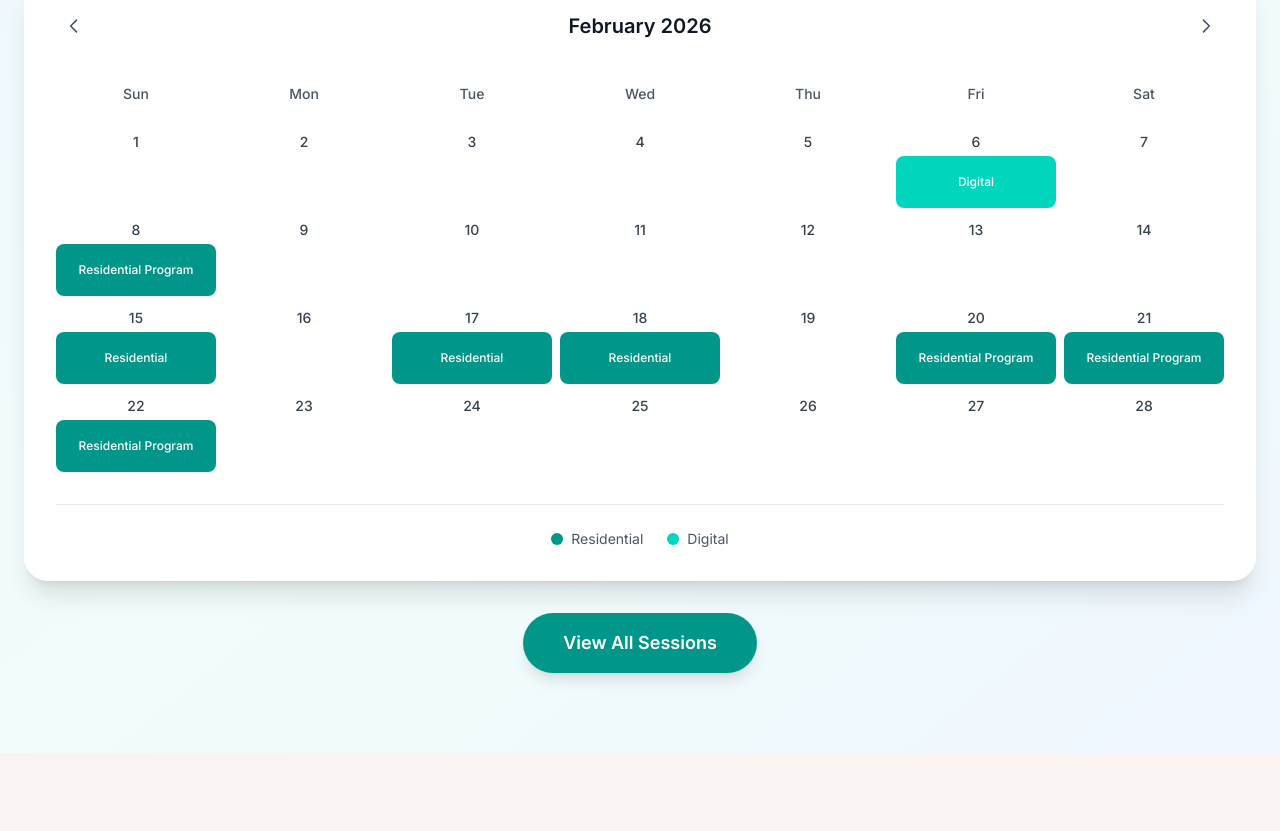
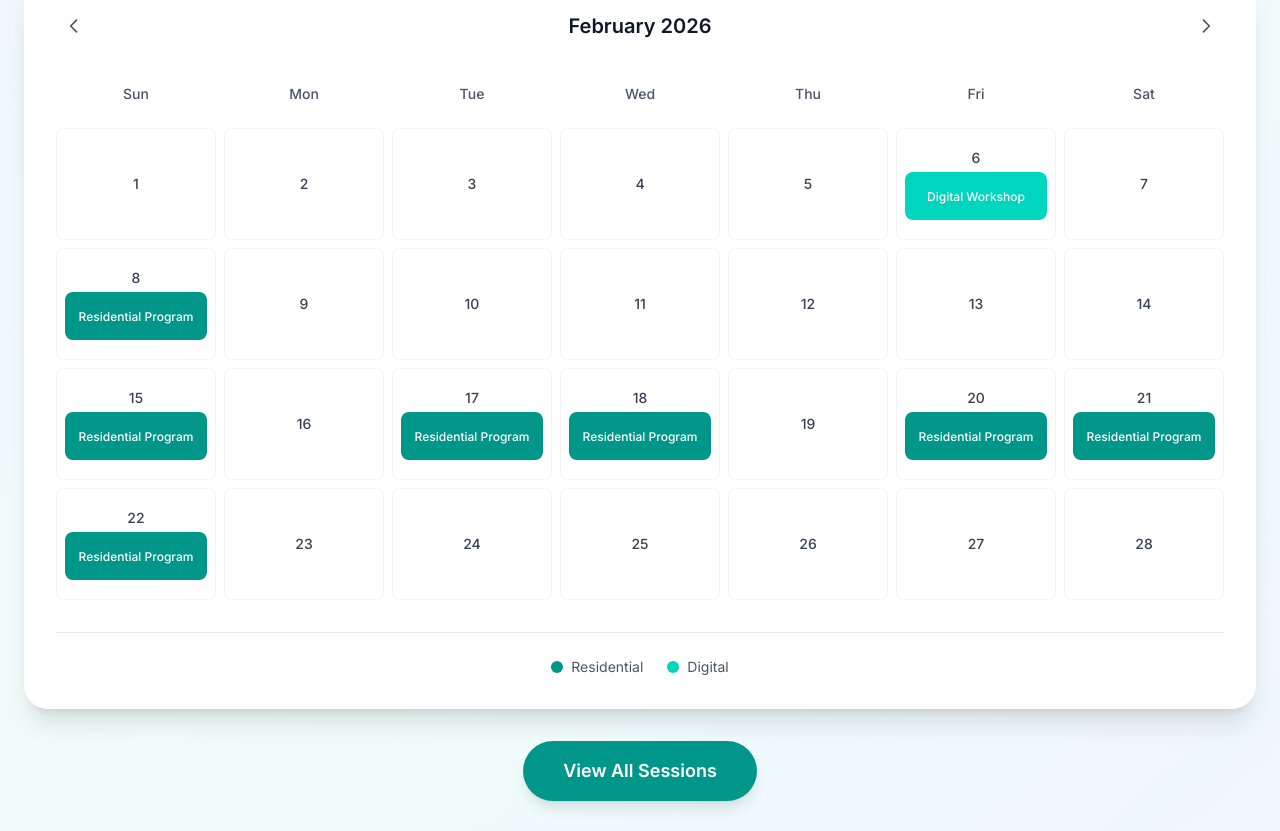
Before and after one commit to AnekantEmployee/winovermind, a Next.js app: page / in a window 1280 px wide. Shown: the part 5080-5911 px from the top of the page. Built offline with nearby package versions, Linux system fonts and the light colour scheme.

Commit message:
`Refactor ProgramCalendarSection component with minor styling adjustments`

```diff
--- a/components/ProgramCalender.tsx
+++ b/components/ProgramCalender.tsx
@@ -78,15 +78,15 @@ export default function ProgramCalendarSection() {
         </div>
 
         {/* Calendar */}
-        <div className="bg-white rounded-3xl shadow-xl p-8 mb-8">
+        <div className="bg-white rounded-3xl shadow-xl p-4 md:p-8 mb-8">
           {/* Calendar Header */}
-          <div className="flex items-center justify-between mb-8">
+          <div className="flex items-center justify-between mb-6 md:mb-8">
             <button
               onClick={previousMonth}
-              className="p-2 hover:bg-gray-100 rounded-full transition"
+              className="p-1.5 md:p-2 hover:bg-gray-100 rounded-full transition"
             >
               <svg
-                className="w-5 h-5 text-gray-600"
+                className="w-4 h-4 md:w-5 md:h-5 text-gray-600"
                 fill="none"
                 stroke="currentColor"
                 viewBox="0 0 24 24"
@@ -99,15 +99,15 @@ export default function ProgramCalendarSection() {
                 />
               </svg>
             </button>
-            <h3 className="text-xl font-semibold text-gray-900">
+            <h3 className="text-base md:text-xl font-semibold text-gray-900">
               {monthNames[currentMonth.getMonth()]} {currentMonth.getFullYear()}
             </h3>
             <button
               onClick={nextMonth}
-              className="p-2 hover:bg-gray-100 rounded-full transition"
+              className="p-1.5 md:p-2 hover:bg-gray-100 rounded-full transition"
             >
               <svg
-                className="w-5 h-5 text-gray-600"
+                className="w-4 h-4 md:w-5 md:h-5 text-gray-600"
                 fill="none"
                 stroke="currentColor"
                 viewBox="0 0 24 24"
@@ -123,22 +123,23 @@ export default function ProgramCalendarSection() {
           </div>
 
           {/* Day Names */}
-          <div className="grid grid-cols-7 gap-2 mb-4">
+          <div className="grid grid-cols-7 gap-1 md:gap-2 mb-2 md:mb-4">
             {dayNames.map((day) => (
               <div
                 key={day}
-                className="text-center text-sm font-medium text-gray-600 py-2"
+                className="text-center text-xs md:text-sm font-medium text-gray-600 py-1 md:py-2"
               >
-                {day}
+                <span className="sm:hidden">{day.slice(0, 1)}</span>
+                <span className="hidden sm:inline">{day}</span>
               </div>
             ))}
           </div>
 
           {/* Calendar Grid */}
-          <div className="grid grid-cols-7 gap-2">
+          <div className="grid grid-cols-7 gap-1 md:gap-2">
             {/* Empty cells for days before month starts */}
             {Array.from({ length: firstDay }).map((_, index) => (
-              <div key={`empty-${index}`} className="h-20"></div>
+              <div key={`empty-${index}`} className="h-24 md:h-28 border border-gray-100 rounded-lg"></div>
             ))}
 
             {/* Days of the month */}
@@ -147,14 +148,14 @@ export default function ProgramCalendarSection() {
               const event = getEventForDate(day);
 
               return (
-                <div key={day} className="relative h-20">
-                  <div className="absolute inset-0 flex flex-col">
-                    <div className="text-center text-sm font-medium text-gray-700 py-1">
+                <div key={day} className="relative h-24 md:h-28 border border-gray-100 rounded-lg">
+                  <div className="absolute inset-2 flex flex-col justify-center gap-1">
+                    <div className="text-center text-xs md:text-sm font-medium text-gray-700">
                       {day}
                     </div>
                     {event && (
                       <div
-                        className={`flex-1 rounded-lg flex items-center justify-center text-xs text-white font-medium px-1 ${
+                        className={`min-h-[2.5rem] md:min-h-[3rem] rounded-md md:rounded-lg flex items-center justify-center text-center text-[9px] leading-tight md:text-xs text-white font-medium px-1 py-1 ${
                           event.type === "residential"
                             ? "bg-teal-600"
                             : "bg-teal-400"
@@ -164,9 +165,7 @@ export default function ProgramCalendarSection() {
                             event.span > 1 ? `span ${event.span}` : "auto",
                         }}
                       >
-                        {event.span === 1
-                          ? event.title.split(" ")[0]
-                          : event.title}
+                        {event.title}
                       </div>
                     )}
                   </div>
@@ -176,21 +175,21 @@ export default function ProgramCalendarSection() {
           </div>
 
           {/* Legend */}
-          <div className="flex items-center justify-center gap-6 mt-8 pt-6 border-t border-gray-200">
-            <div className="flex items-center gap-2">
-              <div className="w-3 h-3 rounded-full bg-teal-600"></div>
-              <span className="text-sm text-gray-600">Residential</span>
+          <div className="flex items-center justify-center gap-4 md:gap-6 mt-6 md:mt-8 pt-4 md:pt-6 border-t border-gray-200">
+            <div className="flex items-center gap-1.5 md:gap-2">
+              <div className="w-2.5 h-2.5 md:w-3 md:h-3 rounded-full bg-teal-600"></div>
+              <span className="text-xs md:text-sm text-gray-600">Residential</span>
             </div>
-            <div className="flex items-center gap-2">
-              <div className="w-3 h-3 rounded-full bg-teal-400"></div>
-              <span className="text-sm text-gray-600">Digital</span>
+            <div className="flex items-center gap-1.5 md:gap-2">
+              <div className="w-2.5 h-2.5 md:w-3 md:h-3 rounded-full bg-teal-400"></div>
+              <span className="text-xs md:text-sm text-gray-600">Digital</span>
             </div>
           </div>
         </div>
 
         {/* View All Button */}
         <div className="text-center">
-          <button className="bg-teal-600 hover:bg-teal-700 text-white px-10 py-4 rounded-full font-semibold text-lg transition shadow-lg hover:shadow-xl">
+          <button className="bg-teal-600 hover:bg-teal-700 text-white px-6 py-3 md:px-10 md:py-4 rounded-full font-semibold text-base md:text-lg transition shadow-lg hover:shadow-xl">
             View All Sessions
           </button>
         </div>
```
Also changed, not shown: public/images/ChatGPT Image Feb 17, 2026, 10_50_45 AM 1.png (added).
